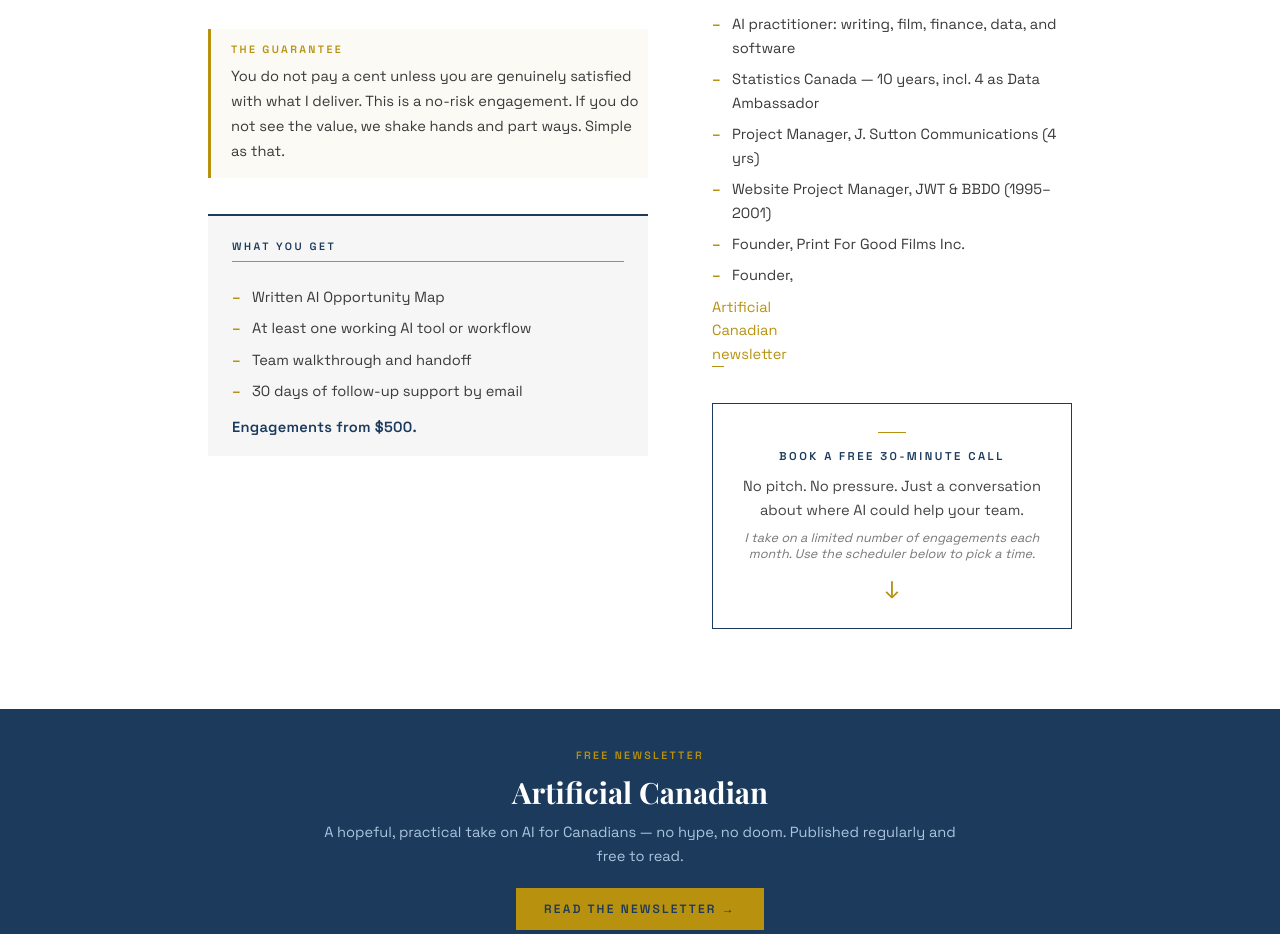
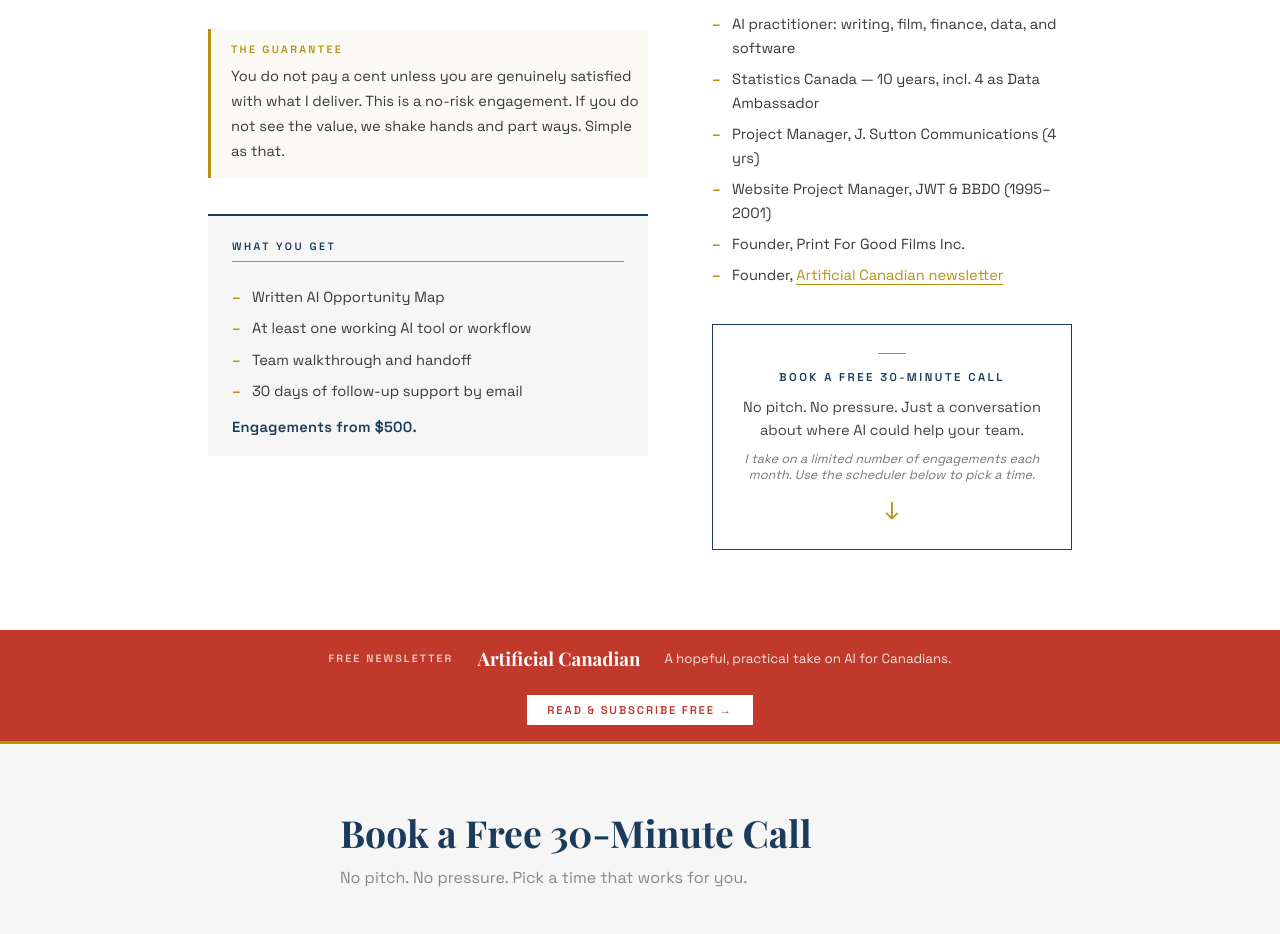
Before and after one commit to printforgood-sys/printforgoodfilms, a plain HTML site: page ai.html in a window 1280 px wide. Shown: the part 1189-2123 px from the top of the page. Drawn offline with nearby package versions, Linux system fonts and the light colour scheme; a script that the page names is missing.

Commit message:
Fix newsletter credential link, update hero subtitle, newsletter strip styling

```diff
--- a/ai.html
+++ b/ai.html
@@ -302,7 +302,7 @@
       <div class="ai-hero-inner">
         <div class="eyebrow">Consulting Services</div>
         <div class="ai-title">AI at the Table</div>
-        <div class="ai-sub">Hands-on AI consulting for small and medium businesses</div>
+        <div class="ai-sub">Hands-on AI consulting for small and medium-sized businesses</div>
         <div class="hero-guar">
           <p>One or two weeks. No payment unless you are satisfied. Real results.</p>
         </div>
@@ -368,7 +368,7 @@
           <li>Project Manager, J. Sutton Communications (4 yrs)</li>
           <li>Website Project Manager, JWT &amp; BBDO (1995–2001)</li>
           <li>Founder, Print For Good Films Inc.</li>
-          <li>Founder, <a href="https://artificialcanadian.substack.com/" target="_blank" style="color:var(--gold);text-decoration:none;border-bottom:1px solid var(--gold);">Artificial Canadian newsletter</a></li>
+          <li><span style="white-space:nowrap;">Founder, <a href="https://artificialcanadian.substack.com/" target="_blank" style="color:var(--gold);text-decoration:none;border-bottom:1px solid var(--gold);">Artificial Canadian newsletter</a></span></li>
         </ul>
 
         <div class="cta-prompt">
@@ -384,12 +384,12 @@
     </div>
 
     <!-- Newsletter strip -->
-    <div style="background:var(--navy);padding:40px 48px;text-align:center;">
-      <div style="max-width:660px;margin:0 auto;">
-        <div style="font-size:8pt;font-weight:700;letter-spacing:0.22em;text-transform:uppercase;color:var(--gold);margin-bottom:10px;">Free Newsletter</div>
-        <div style="font-family:'Playfair Display',Georgia,serif;font-size:22pt;font-weight:700;color:#fff;margin-bottom:10px;">Artificial Canadian</div>
-        <p style="font-size:11pt;color:#aac4de;line-height:1.6;margin-bottom:20px;">A hopeful, practical take on AI for Canadians — no hype, no doom. Published regularly and free to read.</p>
-        <a href="https://artificialcanadian.substack.com/" target="_blank" style="display:inline-block;font-family:'Space Grotesk',Arial,sans-serif;font-size:9pt;font-weight:700;letter-spacing:0.18em;text-transform:uppercase;color:var(--navy);background:var(--gold);padding:13px 28px;text-decoration:none;">Read the Newsletter →</a>
+    <div style="background:#C0392B;padding:16px 48px;text-align:center;">
+      <div style="max-width:860px;margin:0 auto;display:flex;align-items:center;justify-content:center;gap:24px;flex-wrap:wrap;">
+        <span style="font-size:8pt;font-weight:700;letter-spacing:0.2em;text-transform:uppercase;color:rgba(255,255,255,0.75);">Free Newsletter</span>
+        <span style="font-family:'Playfair Display',Georgia,serif;font-size:14pt;font-weight:700;color:#fff;">Artificial Canadian</span>
+        <span style="font-size:10pt;color:rgba(255,255,255,0.85);">A hopeful, practical take on AI for Canadians.</span>
+        <a href="https://artificialcanadian.substack.com/" target="_blank" style="font-family:'Space Grotesk',Arial,sans-serif;font-size:8.5pt;font-weight:700;letter-spacing:0.16em;text-transform:uppercase;color:#C0392B;background:#fff;padding:8px 20px;text-decoration:none;white-space:nowrap;">Read & Subscribe Free →</a>
       </div>
     </div>
 
```
